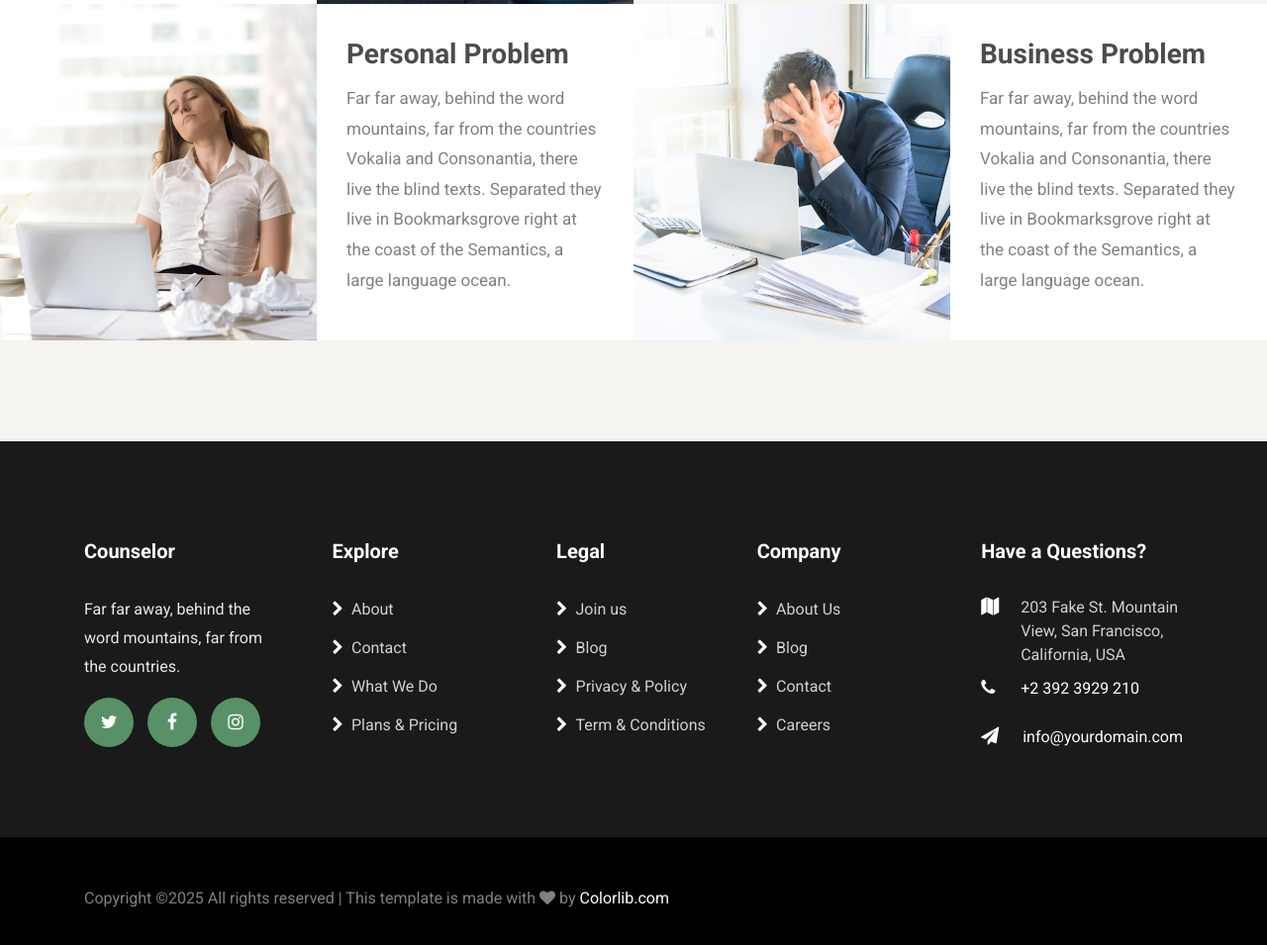
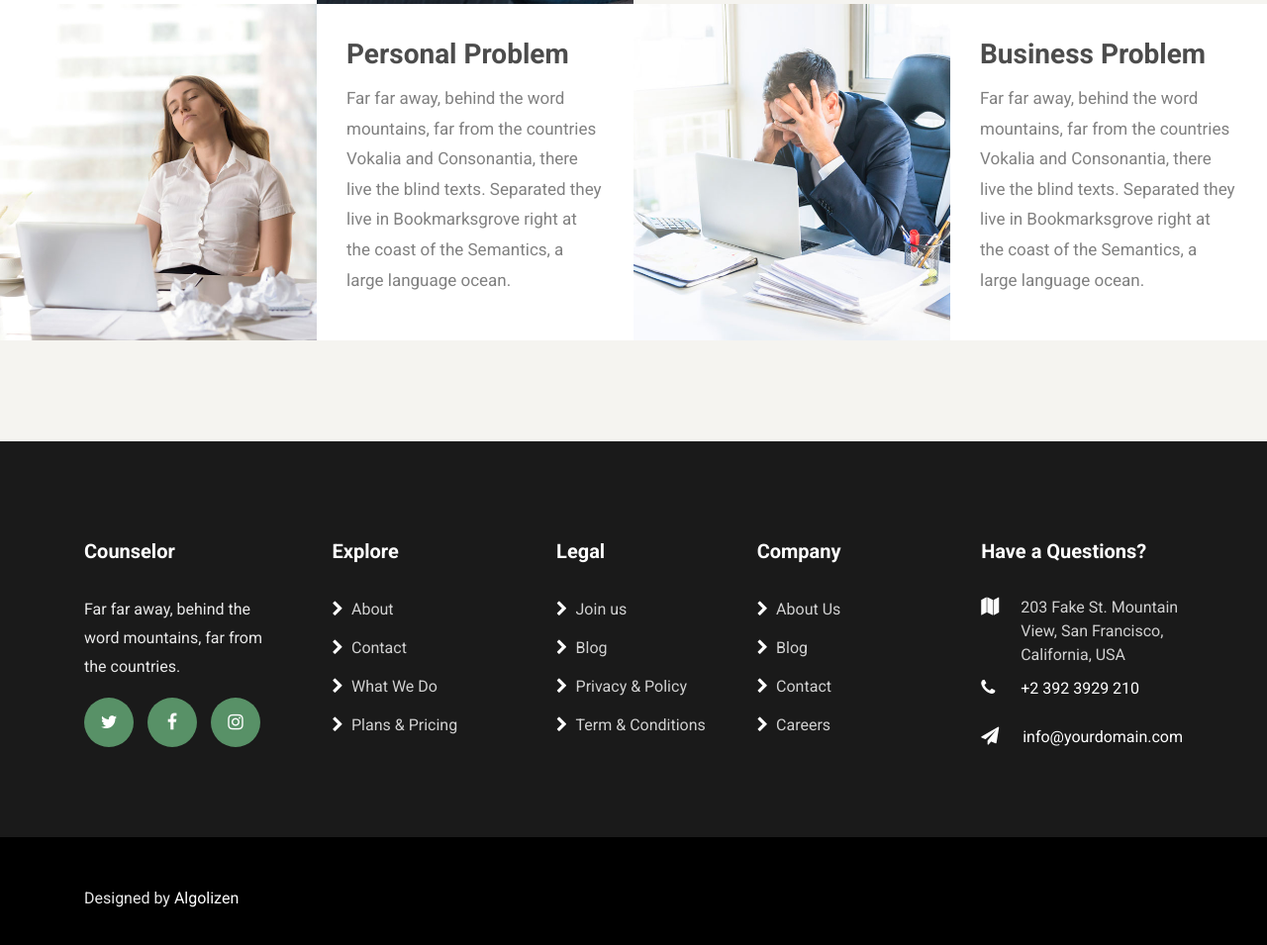
Before and after one commit to algolizen-projects/Counselor, a plain HTML site: page services.html in a window 1280 px wide. Shown: the part 2165-3120 px from the top of the page at 99% size. Drawn offline with Linux system fonts and the light colour scheme; some packages are replaced by stand-ins of ours; no server answers; files whose address does not match are found by name.

Commit message:
Update services.html

```diff
--- a/services.html
+++ b/services.html
@@ -264,9 +264,7 @@
       		<div class="row">
 	          <div class="col-md-12">
 
-	            <p class="mb-0" style="color: rgba(255,255,255,.5);"><!-- Link back to Colorlib can't be removed. Template is licensed under CC BY 3.0. -->
-	  Copyright &copy;<script>document.write(new Date().getFullYear());</script> All rights reserved | This template is made with <i class="fa fa-heart color-danger" aria-hidden="true"></i> by <a href="https://colorlib.com" target="_blank">Colorlib.com</a>
-	  <!-- Link back to Colorlib can't be removed. Template is licensed under CC BY 3.0. --></p>
+	           <p class="m-0">Designed by <a href="https://algolizen.com" target="_blank">Algolizen</a></p>
 	          </div>
 	        </div>
       	</div>
```
